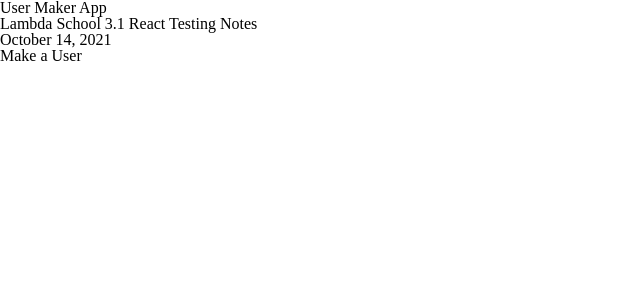
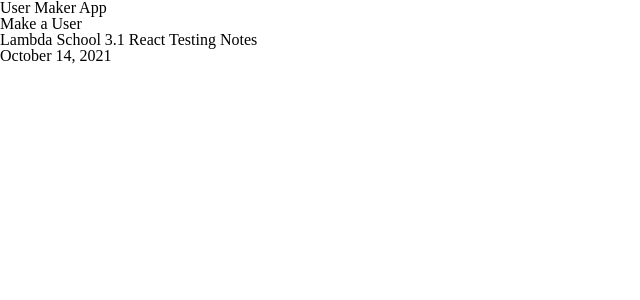
Before and after one commit to taratimmerman/user-maker-test, a React (Create React App) app: page / in a window 1280 px wide. Shown: the top 300 px of the page, without its empty margins (0-640 px from the left). Built offline with nearby package versions, Linux system fonts and the light colour scheme.

Commit message:
create footer component

```diff
--- a/src/App.jsx
+++ b/src/App.jsx
@@ -3,12 +3,14 @@
 import './App.css';
 import Header from './components/Header';
 import Main from './components/Main';
+import Footer from './components/Footer';
 
 function App() {
   return (
     <>
       <Header />
       <Main />
+      <Footer />
     </>
   );
 }
--- /dev/null
+++ b/src/components/Footer.jsx
@@ -0,0 +1,10 @@
+import React from 'react';
+
+const Footer = () => (
+  <footer>
+    <p>Lambda School 3.1 React Testing Notes</p>
+    <p>October 14, 2021</p>
+  </footer>
+);
+
+export default Footer;
--- a/src/components/Header.jsx
+++ b/src/components/Header.jsx
@@ -3,8 +3,6 @@
 const Header = () => (
   <header>
     <h1>User Maker App</h1>
-    <p>Lambda School 3.1 React Testing Notes</p>
-    <p>October 14, 2021</p>
   </header>
 );
 
```
